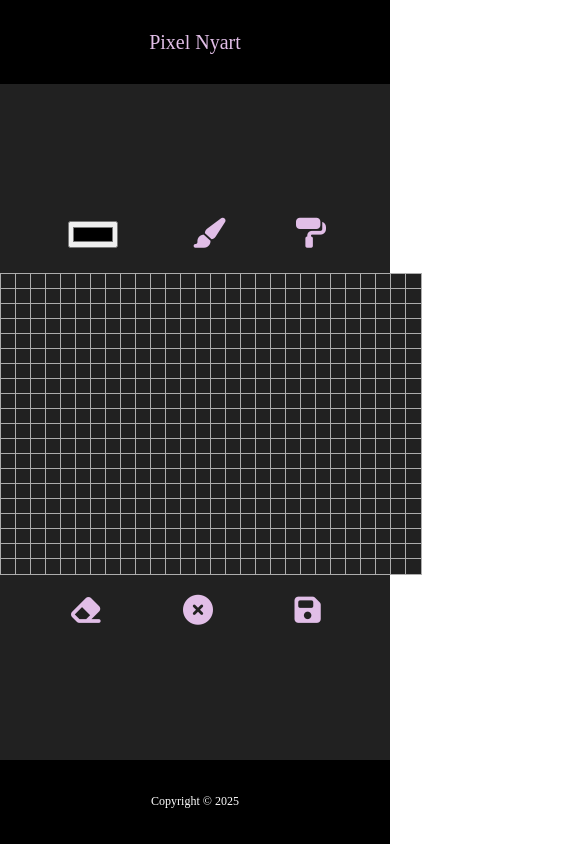
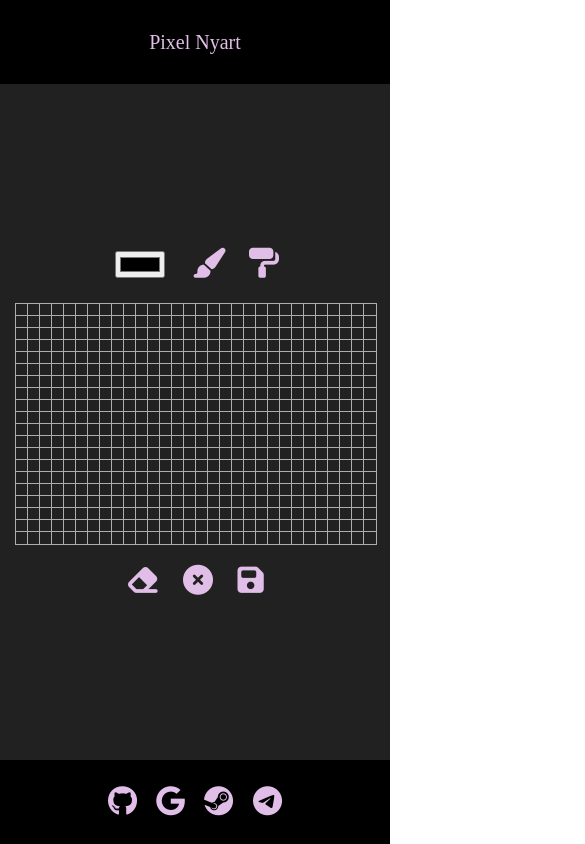
Before and after one commit to igl0r/pixel, a plain HTML site: page index.html in a window 390 px wide. Both pictures are taken after a click on the button "Begin". Shown: the top 844 px of the page, 585 px wide, since content can reach past the window. Drawn offline with nearby package versions, Linux system fonts and the light colour scheme; a web font is replaced by a local one.

Commit message:
optimisation

```diff
--- a/index.html
+++ b/index.html
@@ -31,7 +31,7 @@
         </div>
     </main>
     <footer>
-        <div class="footer-text">Copyright © 2025</div>
+        <!--<div class="footer-text">Copyright © 2025</div>!-->
 
         <div class="contacts">
             <a href="https://github.com/igl0r"><i class="fa-brands fa-github icons"></i></a>
--- a/style.css
+++ b/style.css
@@ -181,10 +181,9 @@ footer {
 
 .contacts {
     display: flex;
-    justify-content: left;
+    justify-content: center;
     align-items: center;
     gap: 25px;
-    padding-left: 1700px;
 }
 
 .footer-text {
@@ -198,11 +197,6 @@ footer {
 
 /* Адаптивная вёрстка */
 @media (max-width:769px){
-  body{
-    width: 100vw;
-    height:100vh;
-    box-sizing: border-box;
-  }
   header{
     height: 10vh;
     font-size: 20px;
@@ -220,24 +214,23 @@ footer {
     /* border: 1px solid black;
     width: 50vw;
     height: 85% */
-    grid-template-columns: repeat(30, 15px);
-    grid-template-rows: repeat(20, 15px);
+    grid-template-columns: repeat(30, 12px);
+    grid-template-rows: repeat(20, 12px);
 
   }
 
   .cell {
-    width: 15px;
-    height: 15px;
+    width: 12px;
+    height: 12px;
     border: 0.5px solid #ffffffa1;
     background-color:#212121 ;
   }
 
   .controls {
     font-size: 18px;
-    gap:20px;
+    gap:30px;
     flex-direction: row;
     padding:25px;
-    justify-content: space-around;
-    width: 80%;
+    justify-content: center;
   }
 }
```
